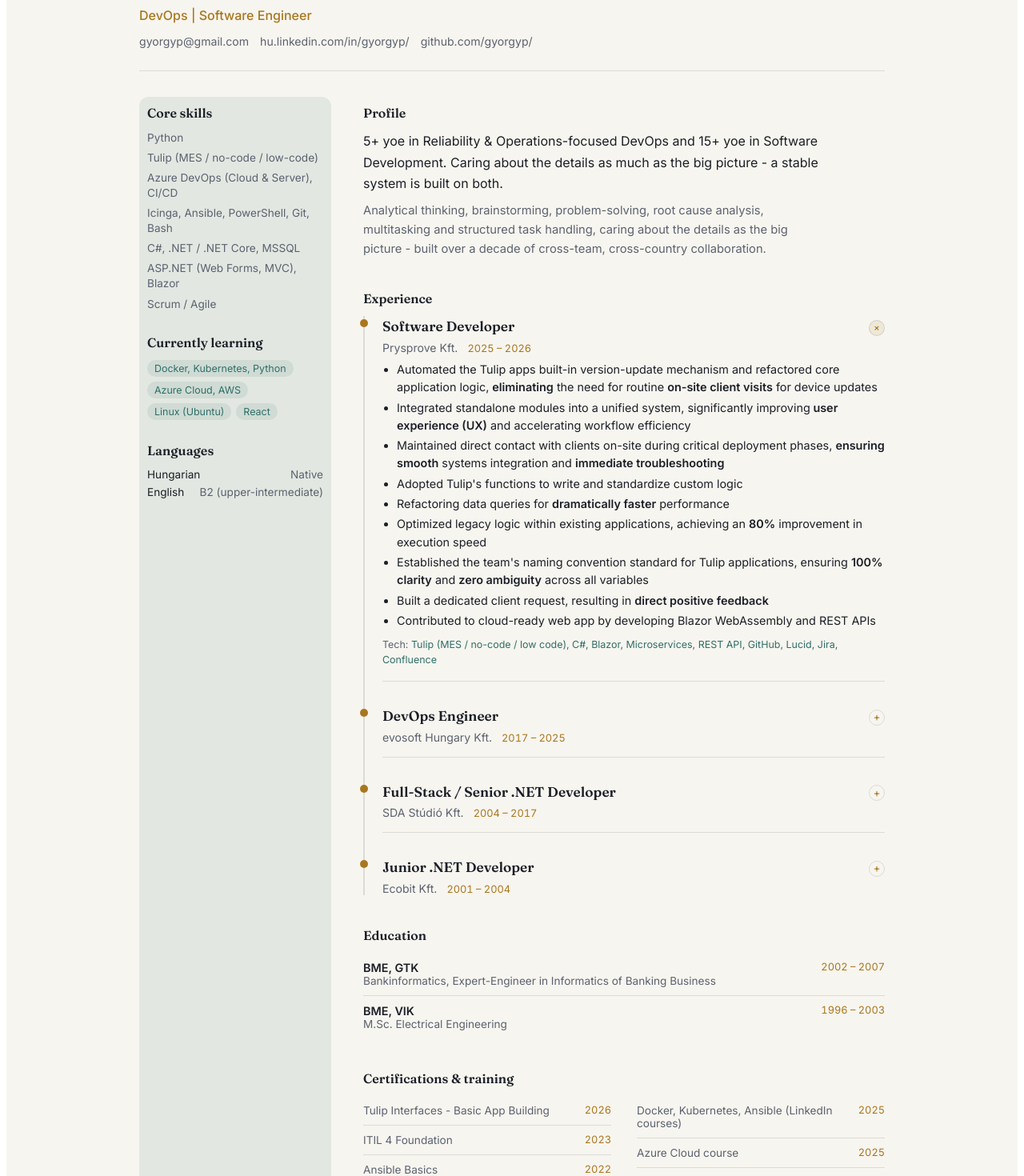
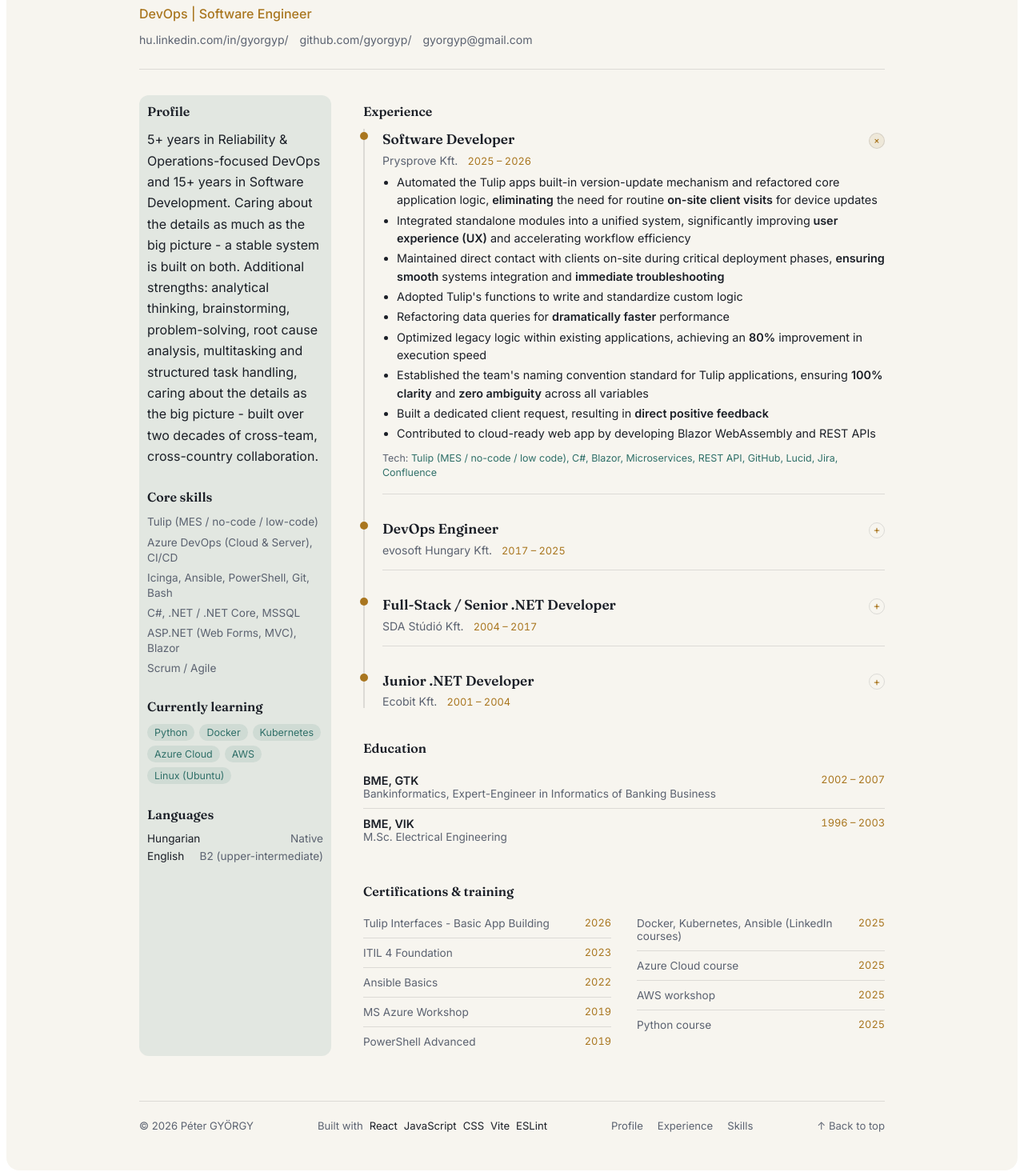
Before and after one commit to gyorgyp/cv, a React (Vite) app: page / in a window 1280 px wide. Shown: the part 87-1557 px from the top of the page at 80% size. Built offline with nearby package versions, Linux system fonts and the light colour scheme.

Commit message:
data view update

```diff
--- a/src/cv.css
+++ b/src/cv.css
@@ -65,14 +65,14 @@
   font-size: 2.4rem;
   font-weight: 600;
   line-height: 1.1;
-  margin: 0 0 6px;
+  margin: 0 0 0 0;
 }
 
 .cv-role {
   font-size: 1rem;
   color: var(--accent);
   font-weight: 500;
-  margin: 0 0 14px;
+  margin: 4px 0 14px;
 }
 
 .cv-contact-list {
@@ -306,7 +306,11 @@
   font-size: 1.08rem;
   font-weight: 600;
   margin: 0;
+  transition: color 0.15s ease;
 }
+
+.cv-entry-head:hover .cv-entry-role,
+.cv-entry-head:focus-visible .cv-entry-role { color: var(--accent); }
 
 .cv-entry-company {
   display: flex;
@@ -437,8 +441,30 @@
   transition: color 0.15s ease;
 }
 
-.cv-footer-nav a:hover { color: var(--accent); }
+.cv-footer-nav a:hover,
+.cv-footer-top:hover { color: var(--accent); }
+
+.cv-footer-top {
+  color: var(--text-muted);
+  text-decoration: none;
+  opacity: 0;
+  visibility: hidden;
+  pointer-events: none;
+  transition: color 0.15s ease, opacity 0.15s ease;
+}
+
+.cv-footer-top.is-visible {
+  opacity: 1;
+  visibility: visible;
+  pointer-events: auto;
+  animation: back-to-top-blink 1.4s ease-in-out infinite;
+}
+
+@keyframes back-to-top-blink {
+  50% { opacity: 0.45; }
+}
 
 @media (prefers-reduced-motion: reduce) {
   .cv-root, .theme-toggle { transition: none; }
+  .cv-footer-top.is-visible { animation: none; }
 }
--- a/src/cv.jsx
+++ b/src/cv.jsx
@@ -1,4 +1,4 @@
-import React, { useState, useEffect } from "react";
+import React, { useState, useEffect, useRef } from "react";
 import { cvData } from "./cvData";
 import "./cv.css";
 
@@ -31,6 +31,8 @@
 
 export default function CV() {
   const [dark, setDark] = useState(getInitialTheme);
+  const [showBackToTop, setShowBackToTop] = useState(false);
+  const footerRef = useRef(null);
   // Accordion: only one experience entry open at a time; first one open by default.
   const [openIndex, setOpenIndex] = useState(0);
 
@@ -41,8 +43,23 @@
     } catch (e) {}
   }, [dark]);
 
+  useEffect(() => {
+    const footer = footerRef.current;
+    if (!footer) return undefined;
+    if (!("IntersectionObserver" in window)) {
+      setShowBackToTop(true);
+      return undefined;
+    }
+
+    const observer = new IntersectionObserver(([entry]) => {
+      setShowBackToTop(entry.isIntersecting);
+    });
+    observer.observe(footer);
+    return () => observer.disconnect();
+  }, []);
+
   return (
-    <div className={`cv-root ${dark ? "theme-dark" : "theme-light"}`}>
+    <div id="top" className={`cv-root ${dark ? "theme-dark" : "theme-light"}`}>
       <div className="cv-shell">
         <header className="cv-header">
           <div>
@@ -67,15 +84,21 @@
             </div>
             <p className="cv-role">{cvData.title}</p>
             <ul className="cv-contact-list">
-              <li><a href={`mailto:${cvData.contact.email}`}>{cvData.contact.email}</a></li>
               <li><a href={cvData.contact.linkedinUrl} target="_blank" rel="noreferrer">{cvData.contact.linkedin}</a></li>
               <li><a href={cvData.contact.githubUrl} target="_blank" rel="noreferrer">{cvData.contact.github}</a></li>
+              <li><a href={`mailto:${cvData.contact.email}`}>{cvData.contact.email}</a></li>
             </ul>
           </div>
         </header>
 
         <div className="cv-grid">
           <aside className="cv-sidebar">
+
+            <section id="profile">
+              <h2 className="cv-section-label">Profile</h2>
+              <p className="cv-profile-text">{cvData.profile}</p>
+            </section>
+
             <section id="skills">
               <h2 className="cv-section-label">Core skills</h2>
               <ul className="cv-tag-list">
@@ -108,11 +131,6 @@
           </aside>
 
           <main className="cv-main">
-            <section id="profile">
-              <h2 className="cv-section-label">Profile</h2>
-              <p className="cv-profile-text">{cvData.profile}</p>
-              <p className="cv-additional">{cvData.additionalStrengths}</p>
-            </section>
 
             <section id="experience">
               <h2 className="cv-section-label">Experience</h2>
@@ -205,7 +223,7 @@
           </main>
         </div>
 
-        <footer className="cv-footer">
+        <footer className="cv-footer" ref={footerRef}>
           <span>© {new Date().getFullYear()} {cvData.name}</span>
           <div className="cv-footer-tech">
             <span>Built with</span>
@@ -222,6 +240,14 @@
               </li>
             ))}
           </ul>
+          <a
+            className={`cv-footer-top${showBackToTop ? " is-visible" : ""}`}
+            href="#top"
+            aria-hidden={!showBackToTop}
+            tabIndex={showBackToTop ? 0 : -1}
+          >
+            ↑ Back to top
+          </a>
         </footer>
       </div>
     </div>
--- a/src/cvData.js
+++ b/src/cvData.js
@@ -13,18 +13,15 @@
   },
 
   profile:
-    "5+ yoe in Reliability & Operations-focused DevOps and 15+ yoe in Software Development. Caring about the details as much as the big picture - a stable system is built on both.",
+    "5+ years in Reliability & Operations-focused DevOps and 15+ years in Software Development. Caring about the details as much as the big picture - a stable system is built on both. Additional strengths: analytical thinking, brainstorming, problem-solving, root cause analysis, multitasking and structured task handling, caring about the details as the big picture - built over two decades of cross-team, cross-country collaboration.",
 
   nav: [
     { id: "profile", label: "Profile" },
     { id: "experience", label: "Experience" },
     { id: "skills", label: "Skills" },
-   /* { id: "education", label: "Education" },
-    { id: "certifications", label: "Certifications" },*/
   ],
 
   coreSkills: [
-    "Python",
     "Tulip (MES / no-code / low-code)",
     "Azure DevOps (Cloud & Server), CI/CD",
     "Icinga, Ansible, PowerShell, Git, Bash",
@@ -34,10 +31,12 @@
   ],
 
   currentlyLearning: [
-    "Docker, Kubernetes, Python",
-    "Azure Cloud, AWS",
+    "Python",
+    "Docker",
+    "Kubernetes",
+    "Azure Cloud",
+    "AWS",
     "Linux (Ubuntu)",
-    "React",
   ],
 
   languages: [
@@ -46,7 +45,7 @@
   ],
 
   additionalStrengths:
-    "Analytical thinking, brainstorming, problem-solving, root cause analysis, multitasking and structured task handling, caring about the details as the big picture - built over a decade of cross-team, cross-country collaboration.",
+    "Additional strengths: analytical thinking, brainstorming, problem-solving, root cause analysis, multitasking and structured task handling, caring about the details as the big picture - built over a decade of cross-team, cross-country collaboration.",
 
   experience: [
     {
```
